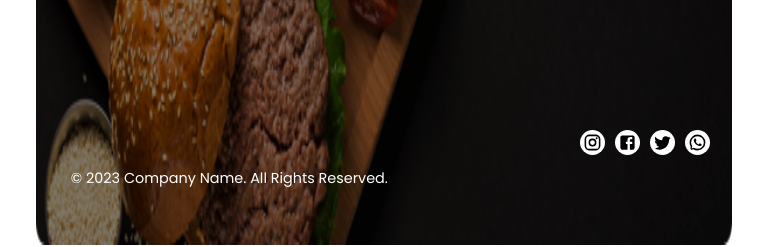
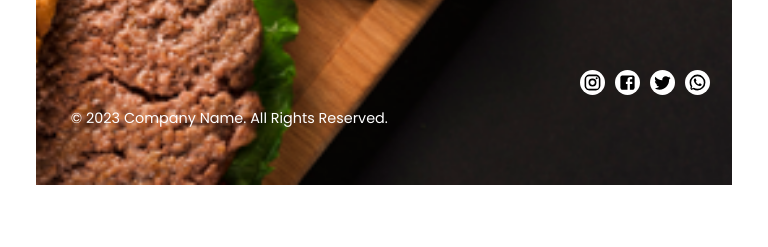
Before and after one commit to KhurramSagoo/BurgerHouse, a React (Vite) app: page / in a window 768 px wide. Shown: the part 4685-4932 px from the top of the page. Built offline with nearby package versions, Linux system fonts and the light colour scheme.

Commit message:
backround image code updated

```diff
--- a/src/main/Last.jsx
+++ b/src/main/Last.jsx
@@ -1,5 +1,5 @@
 import { Container, Row, Col } from 'react-bootstrap'
-import image from '../assets/last-image.png'
+import image from '../assets/lastImage.png'
 import logo from '../assets/Logo.png'
 import './last.css'
 import LocationOnIcon from '@mui/icons-material/LocationOn';
@@ -13,8 +13,21 @@ const Last = () => {
         <Container className=' my-5'>
             <Row>
                 <Col className=' h-100'>
-                    <div className='last--image--div'>
-                        <img src={image} className='last--image' />
+                    <div className='last--image--div'
+                        style={{
+                            position: 'relative',
+                            backgroundImage: `url(${image})`,
+                            backgroundSize: 'cover',
+                            backgroundPosition: 'center',
+                            width: '100%',
+                            height: '500px', // Adjust the height as needed
+                            zIndex: 555,
+                            // filter: 'brightness(50%)',
+
+                        }}
+
+                     >
+                        {/* <img src={image} className='last--image' /> */}
                         <div className='last--logo--lorem'>
                             <img src={logo} alt="" className=' last--logo' />
                         </div>
@@ -38,7 +51,7 @@ const Last = () => {
                             }} /><p className='last--mail-p mb-0 text-white'> NFO@COMPANYNAME.COM</p></div>
                         </div>
 
-                        <div className='last--social-icons--div d-flex align-content-center justify-content-center'>
+                        <div className='last--social-icons--div '>
                             <InstagramIcon style={{
                                 color: 'black',
                                 backgroundColor: "white",
--- a/src/main/last.css
+++ b/src/main/last.css
@@ -1,13 +1,15 @@
-body{
+body {
   /* background-color: black; */
   /* color: white; */
+ /* font-size: 2vw; */
+
 }
-.last--image{
+.last--image {
   width: 100%;
   /* opacity: 70%; */
   filter: brightness(50%);
-    border:  none;;
-    background-size:cover;
+  border: none;
+  background-size: cover;
   height: 70vh;
   position: relative;
   z-index: -10;
@@ -20,10 +22,15 @@ body{
   left: 0;
   width: 100%;
   height: 100%;
-    background-color: rgba(0, 0, 0, 0.5); /* Adjust the alpha (last value) to control darkness */
+  background-color: rgba(
+    0,
+    0,
+    0,
+    0.5
+  ); /* Adjust the alpha (last value) to control darkness */
   pointer-events: none;
 }
-.last--logo{
+.last--logo {
   position: absolute;
   top: 70px;
   color: white;
@@ -32,16 +39,15 @@ body{
   filter: brightness(100);
 }
 
-.last--main--p{
+.last--main--p {
   position: absolute;
   width: 45%;
   top: 200px;
   left: 5%;
   color: white;
   text-justify: inter-word;
-
 }
-.last--copy--para{
+.last--copy--para {
   position: absolute;
   bottom: 40px;
   left: 5%;
@@ -49,193 +55,183 @@ body{
   color: white;
 }
 
-.last--image--div{
+.last--image--div {
   position: relative;
+  background-image: url("../assets/lastImage.png");
+  background-size: cover;
+  background-position: center;
+  width: 100%;
+  z-index: 555;
 }
-.last--icon--div1{
+.last--icon--div1 {
   position: absolute;
   top: 230px;
   color: white;
   right: 8%;
 }
-.last--icon--div2{
+.last--icon--div2 {
   position: absolute;
   top: 270px;
   color: white;
   right: 14.3%;
 }
-.last--social-icons--div{
+.last--social-icons--div {
   position: absolute;
   bottom: 50px;
   z-index: 15;
   right: 2.5%;
-
-
 }
 
-@media screen and (min-width: 350px) and (max-width: 576px){
-    .last--logo{
+@media screen and (min-width: 350px) and (max-width: 576px) {
+  .last--logo {
     width: 200px;
     top: 20px;
     left: 4.5%;
   }
 
-    .last--main--p{
+  .last--main--p {
     width: 90%;
     top: 80px;
-        font-size: .9rem;
-
+    font-size: 0.9rem;
   }
-    .last--copy--para{
+  .last--copy--para {
     bottom: 30px;
     left: 5%;
-        font-size: .9rem;
-
-
+    font-size: 0.9rem;
   }
 
-    .last--icon--div1{
+  .last--icon--div1 {
     top: 240px;
     right: 3.5%;
 
-        font-size: .9rem;
-
+    font-size: 0.9rem;
   }
-    .last--icon--div2{
+  .last--icon--div2 {
     /* right: 25.9%; */
     right: 17.8%;
 
     top: 280px;
-        font-size: .9rem;
-
+    font-size: 0.9rem;
   }
-    .last--social-icons--div{
+  .last--social-icons--div {
     bottom: 100px;
     right: 2.5%;
   }
 }
 
-@media screen and (min-width: 576px) and (max-width: 768px){
-    .last--logo{
+@media screen and (min-width: 576px) and (max-width: 768px) {
+  .last--logo {
     width: 230px;
     top: 30px;
     left: 4.5%;
   }
 
-    .last--main--p{
+  .last--main--p {
     width: 80%;
     top: 120px;
-        font-size: .9rem;
-
+    font-size: 0.9rem;
   }
-    .last--copy--para{
+  .last--copy--para {
     bottom: 40px;
     left: 5%;
-        font-size: .9rem;
-
-
+    font-size: 0.9rem;
   }
 
-    .last--icon--div1{
+  .last--icon--div1 {
     top: 240px;
     right: 3.5%;
-        font-size: .9rem;
-
+    font-size: 0.9rem;
   }
-    .last--icon--div2{
+  .last--icon--div2 {
     right: 17.8%;
     top: 280px;
-        font-size: .9rem;
-
+    font-size: 0.9rem;
   }
-    .last--social-icons--div{
+  .last--social-icons--div {
     bottom: 90px;
     right: 2.5%;
   }
 }
-@media screen and (min-width: 768px) and (max-width: 992px){
-    .last--logo{
+@media screen and (min-width: 768px) and (max-width: 992px) {
+  .last--logo {
     top: 40px;
     left: 4.5%;
     width: 250px;
   }
 
-    .last--main--p{
+  .last--main--p {
     width: 60%;
     top: 120px;
-        font-size: .9rem;
-
+    font-size: 0.9rem;
   }
-    .last--copy--para{
+  .last--copy--para {
     bottom: 40px;
     left: 5%;
-        font-size: .9rem;
-
-
+    font-size: 0.9rem;
   }
 
-    .last--icon--div1{
+  .last--icon--div1 {
     top: 240px;
     right: 3.5%;
-        font-size: .9rem;
-
+    font-size: 0.9rem;
   }
-    .last--icon--div2{
+  .last--icon--div2 {
     right: 14.5%;
     top: 280px;
-        font-size: .9rem;
+    font-size: 0.9rem;
+  }
+  .last--social-icons--div {
+    /* display: flex;
+    align-items:flex-start;
+    justify-content: flex-start; */
 
-    }
-    .last--social-icons--div{
-        bottom: 90px;
-        right: 2.5%;
+    /* bottom: 90px;
+    left: 0; */
   }
 }
-@media screen and (min-width: 992px) and (max-width: 1200px){
-    .last--logo{
+@media screen and (min-width: 992px) and (max-width: 1200px) {
+  .last--logo {
     top: 50px;
     left: 4.5%;
     width: 300px;
   }
 
-    .last--main--p{
+  .last--main--p {
     width: 45%;
     top: 150px;
-
   }
 
-    .last--icon--div1{
+  .last--icon--div1 {
     top: 240px;
   }
-    .last--icon--div2{
+  .last--icon--div2 {
     right: 16.8%;
     top: 280px;
   }
-    .last--social-icons--div{
+  .last--social-icons--div {
     bottom: 70px;
     right: 2.5%;
   }
 }
-@media screen and (min-width: 1200px) and (max-width: 1400px){
-    .last--logo{
+@media screen and (min-width: 1200px) and (max-width: 1400px) {
+  .last--logo {
     top: 70px;
     left: 4.5%;
     width: 350px;
   }
 
-    .last--main--p{
+  .last--main--p {
     width: 45%;
     top: 200px;
-
   }
 
-    .last--icon--div1{
+  .last--icon--div1 {
     top: 230px;
   }
-    .last--icon--div2{
+  .last--icon--div2 {
     right: 15.3%;
   }
-    .last--social-icons--div{
+  .last--social-icons--div {
     bottom: 50px;
     right: 2.5%;
   }
```
Also changed, not shown: src/assets/lastImage.png (renamed from src/assets/last-image.png). Lines whose indentation alone changed are shown as unchanged.
